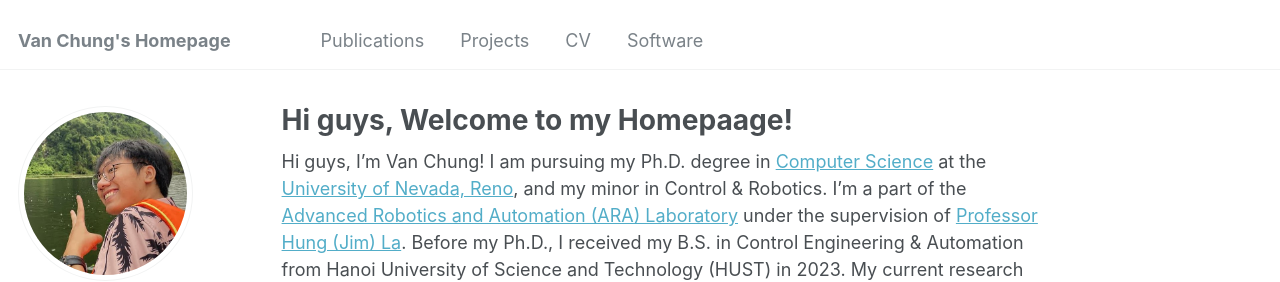
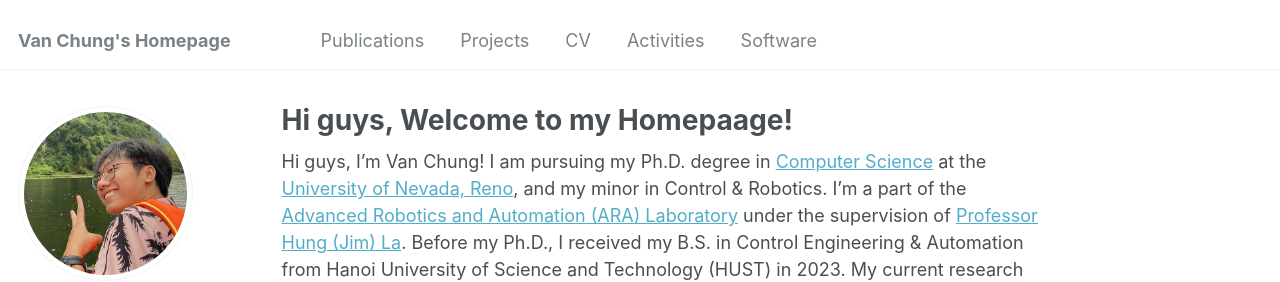
Before and after one commit to VanChung-Nguyen/VanChung-Nguyen.com, a Jekyll site: the page built from _pages/about.md, in a window 1280 px wide. Shown: the top 282 px of the page. Built offline with Jekyll 4.4.1, drawn with Linux system fonts in a browser that asks for light colours; some web fonts are replaced.

Commit message:
Update navigation.yml

```diff
--- a/_data/navigation.yml
+++ b/_data/navigation.yml
@@ -9,5 +9,8 @@ main:
   - title: "CV"
     url: /files/CV_Van_Chung_Nguyen.pdf
 
+  - title: "Activities"
+    url: /activities/
+
   - title: "Software"
     url: https://github.com/VanChung-Nguyen
```
